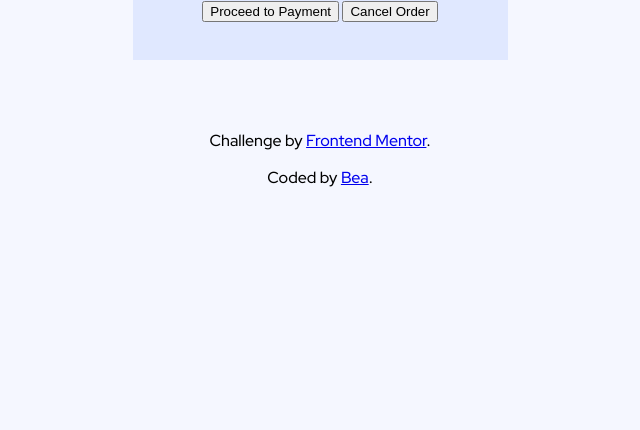
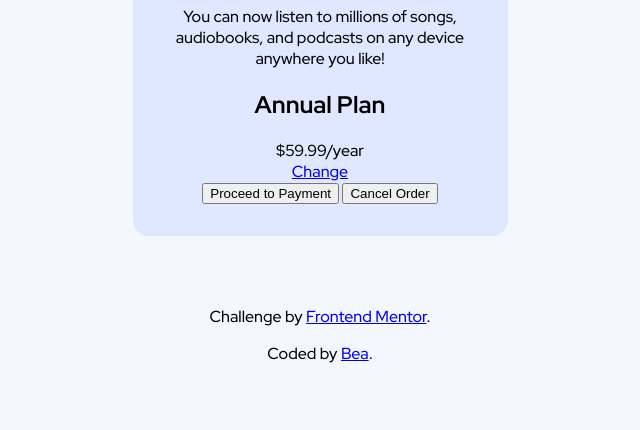
Before and after one commit to BeaWritesCode/order-summary-component-main, a plain HTML site: page index.html in a window 1280 px wide. Shown: the part 370-800 px from the top of the page, without its empty margins (320-960 px from the left). Drawn offline with Linux system fonts and the light colour scheme.

Commit message:
Add decorative header image

```diff
--- a/index.html
+++ b/index.html
@@ -23,9 +23,10 @@
     }
 
      .decorative-container {
-      background: hsl(225, 100%, 94%) none;
-      padding: 38px 24px;
+      background: hsl(225, 100%, 94%) url(./images/illustration-hero.svg) no-repeat left top;
+      padding: 220px 24px 32px 24px;
       margin: 70px 0;
+      border-radius: 16px;
     }
 
   </style>
```
